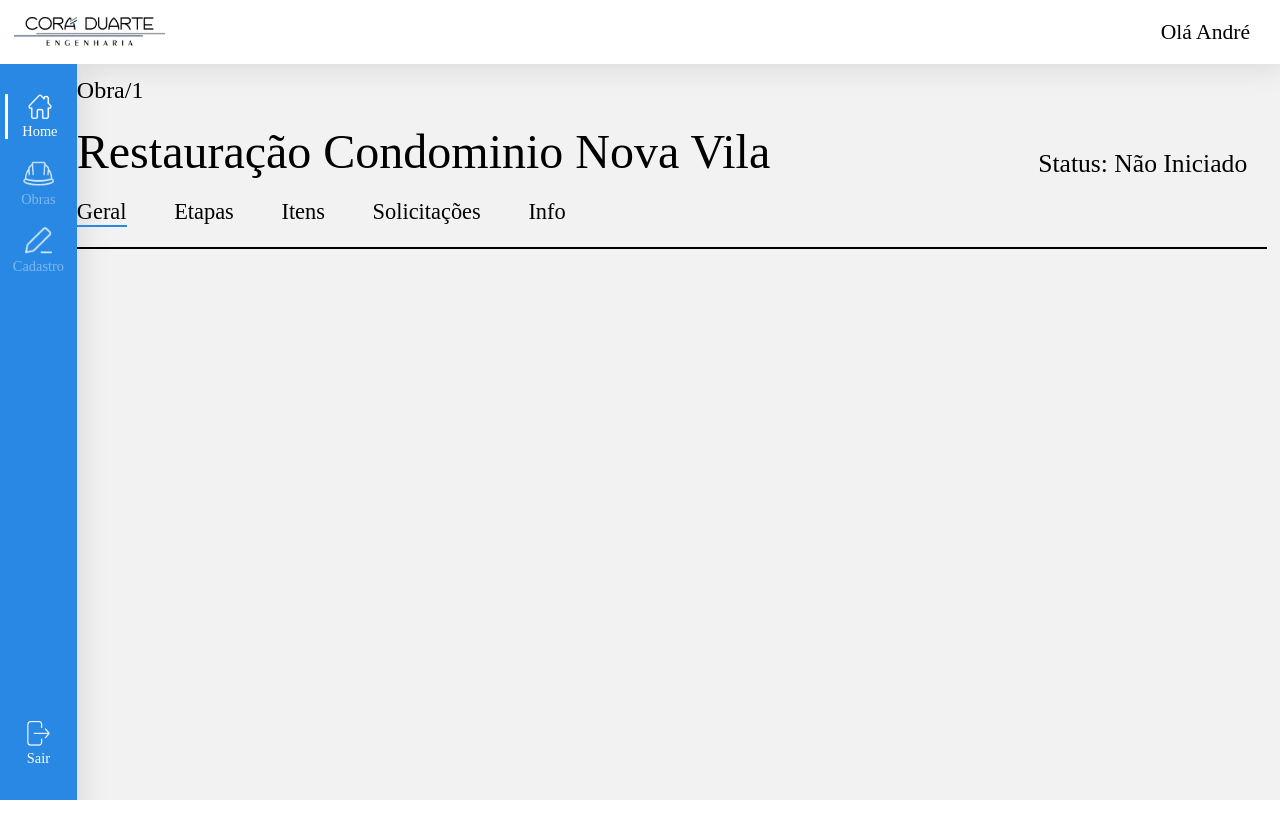
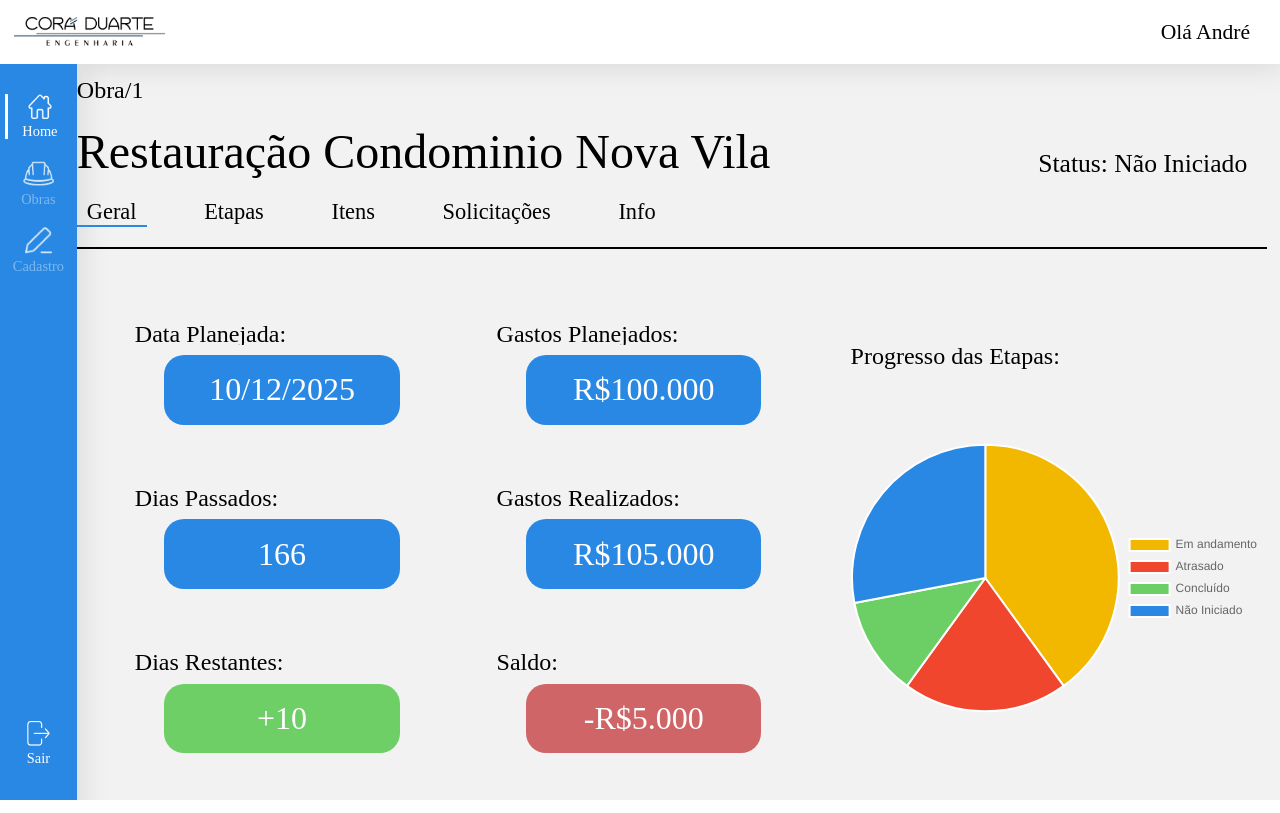
Before and after one commit to dirgogoo/ERP-Obra-Web, a Vue app in the folder frontend/: page /app/obra/1/geral in a window 1280 px wide. Built offline with nearby package versions, Linux system fonts and the light colour scheme; a web font is replaced by a local one.

Commit message:
Added ObraGeral

```diff
--- /dev/null
+++ b/frontend/src/components/BoxInfo.vue
@@ -0,0 +1,53 @@
+<template>
+    <div id="main-container">
+        <h3>{{label}}:</h3>
+        <div id="background" :style="{backgroundColor: color}" >
+            <h1>{{info}}</h1>
+        </div>
+    </div>
+</template>
+
+<script>
+export default {
+    name: 'BoxInfo',
+    props: {
+        color: {
+            type: String,
+            required: true
+        },
+        label: {
+            type: String,
+            required: true
+        },
+        info : {
+            type: String,
+            required: true
+        }
+    }
+}
+</script>
+
+<style scoped>
+    #main-container{
+        height: 100%;
+        width: 100%;
+        display: flex;
+        flex-direction: column;
+        gap: 10px;
+    }
+    #background{
+        height: 75%;
+        width: 80%;
+        border-radius: 20px;
+        align-self: center;
+        display: flex;
+        justify-content: center;
+        align-items: center;
+        color: white;
+    }
+
+    h3{
+        font-size: 1.5em;
+        margin-right: 10px;
+    }
+</style>
--- /dev/null
+++ b/frontend/src/components/ObraChart.vue
@@ -0,0 +1,49 @@
+<template>
+    <Pie :data="chartData" :options="chartOptions" />
+  </template>
+
+  <script>
+  import { defineComponent } from 'vue';
+  import { Pie } from 'vue-chartjs';
+  import {
+    Chart as ChartJS,
+    Title,
+    Tooltip,
+    Legend,
+    ArcElement,
+    CategoryScale,
+    LinearScale
+  } from 'chart.js';
+
+  ChartJS.register(CategoryScale, LinearScale, ArcElement, Title, Tooltip, Legend);
+
+  export default defineComponent({
+    name: 'ObraChart',
+    components: {
+      Pie
+    },
+    data() {
+      return {
+        chartData: {
+          labels: ['Em andamento', 'Atrasado', 'Concluído', 'Não Iniciado'],
+          datasets: [
+            {
+              label: 'Etapas',
+              backgroundColor: ['#F2B800', '#F0462E', '#6CCF65', '#2888E4'],
+              data: [40, 20, 12, 28]
+            }
+          ]
+        },
+        chartOptions: {
+          responsive: true,
+          plugins: {
+            legend: {
+                display: true,
+                position: 'right',
+            },
+          }
+        }
+      };
+    }
+  });
+  </script>
--- a/frontend/src/views/Obra/ObraGeral.vue
+++ b/frontend/src/views/Obra/ObraGeral.vue
@@ -1,3 +1,89 @@
+<script setup>
+    import BoxInfo from '@/components/BoxInfo.vue';
+    import ObraChart from '@/components/ObraChart.vue';
+
+    const redColor = '#CF6567';
+    const blueColor = '#2888E4';
+    const greenColor = '#6DCF65';
+
+</script>
+
 <template>
+    <div id="main-container">
+
+        <div id="left-container">
+            <div id="box-grid">
+                <div class="box-container">
+                    <BoxInfo :color=blueColor label="Data Planejada" info="10/12/2025"/>
+                </div>
+                <div class="box-container">
+                    <BoxInfo :color=blueColor label="Gastos Planejados" info="R$100.000"/>
+                </div>
+                <div class="box-container">
+                    <BoxInfo :color=blueColor label="Dias Passados" info="166"/>
+
+                </div>
+                <div class="box-container">
+                    <BoxInfo :color=blueColor label="Gastos Realizados" info="R$105.000"/>
+                </div>
+                <div class="box-container">
+                    <BoxInfo :color="greenColor" label="Dias Restantes" info="+10"/>
+                </div>
+                <div class="box-container">
+                    <BoxInfo :color=redColor label="Saldo" info="-R$5.000"/>
+                </div>
+            </div>
+        </div>
+        <div id="right-container">
+            <h2>Progresso das Etapas:</h2>
+                <ObraChart/>
+            </div>
+    </div>
 
 </template>
+
+<style scoped>
+    #main-container{
+        display: flex;
+        height: 100%;
+        width: 100%;
+    }
+
+    #left-container{
+        display: flex;
+        width: 65%;
+        height: 100%;
+        justify-content: center;
+        align-items: center;
+    }
+
+    #right-container{
+        width: 35%;
+        height: 100%;
+    }
+
+    #box-grid{
+        height: 80%;
+        width: 85%;
+        display: grid;
+        grid-template-columns: 1fr 1fr;
+        grid-template-rows: repeat(3, 1fr);
+        gap: 10%;
+    }
+
+    .box-container{
+        width: 23vw;
+        height: 13vh;
+    }
+
+    #right-container{
+        display: flex;
+        flex-direction: column;
+        justify-content: center;
+        align-items: center;
+        margin-top: 20px;
+    }
+    h2{
+        align-self: flex-start;
+    }
+</style>
--- a/frontend/src/views/Obra/ObraId.vue
+++ b/frontend/src/views/Obra/ObraId.vue
@@ -1,13 +1,27 @@
 <script setup>
   import { ref } from "vue";
+  import { useRouter } from 'vue-router';
+
+  const route = useRouter();
 
   const menuOptions = ["Geral", "Etapas", "Itens","Solicitações" ,"Info"];
   const selected = ref("Geral");
 
+  const currentPath = route.currentRoute.value.params.id;
+
+
+
   function selectItem(item) {
     selected.value = item;
+    toRouteId(item);
   }
+  const toRouteId = (item) => {
+    route.replace("/app/obra/"+currentPath+ '/' +item.toLowerCase());
+  };
+
+  toRouteId(selected.value);
 </script>
+
 
 <template>
   <div id="main-container">
@@ -71,12 +85,13 @@ ul {
   font-size: 1.4em;
   padding-top: 20px;
   padding-bottom: 20px;
-  padding-left: auto;
 }
 li {
   float: left;
   margin-right: 4%;
   border: none;
+  padding-left: 10px;
+  padding-right: 10px;
 }
 .active {
   border-bottom: 2px solid #2888E4;
@@ -84,7 +99,7 @@ li {
 
 #content-container {
   width: 100%;
-  height: 60vh;
+  height: 70vh;
   margin-top: 2vh;
 }
 </style>
```
Lines whose indentation alone changed are shown as unchanged.
